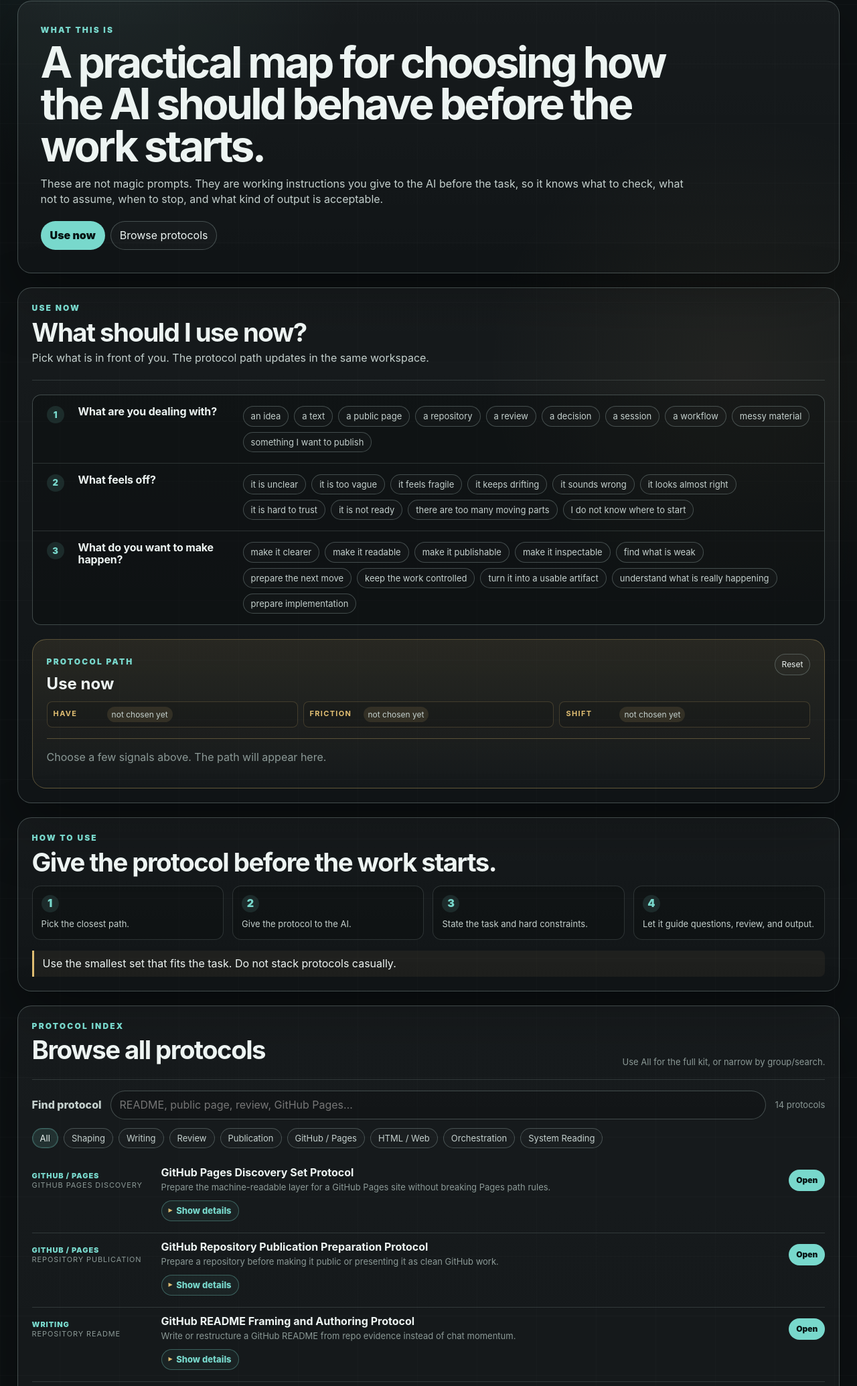
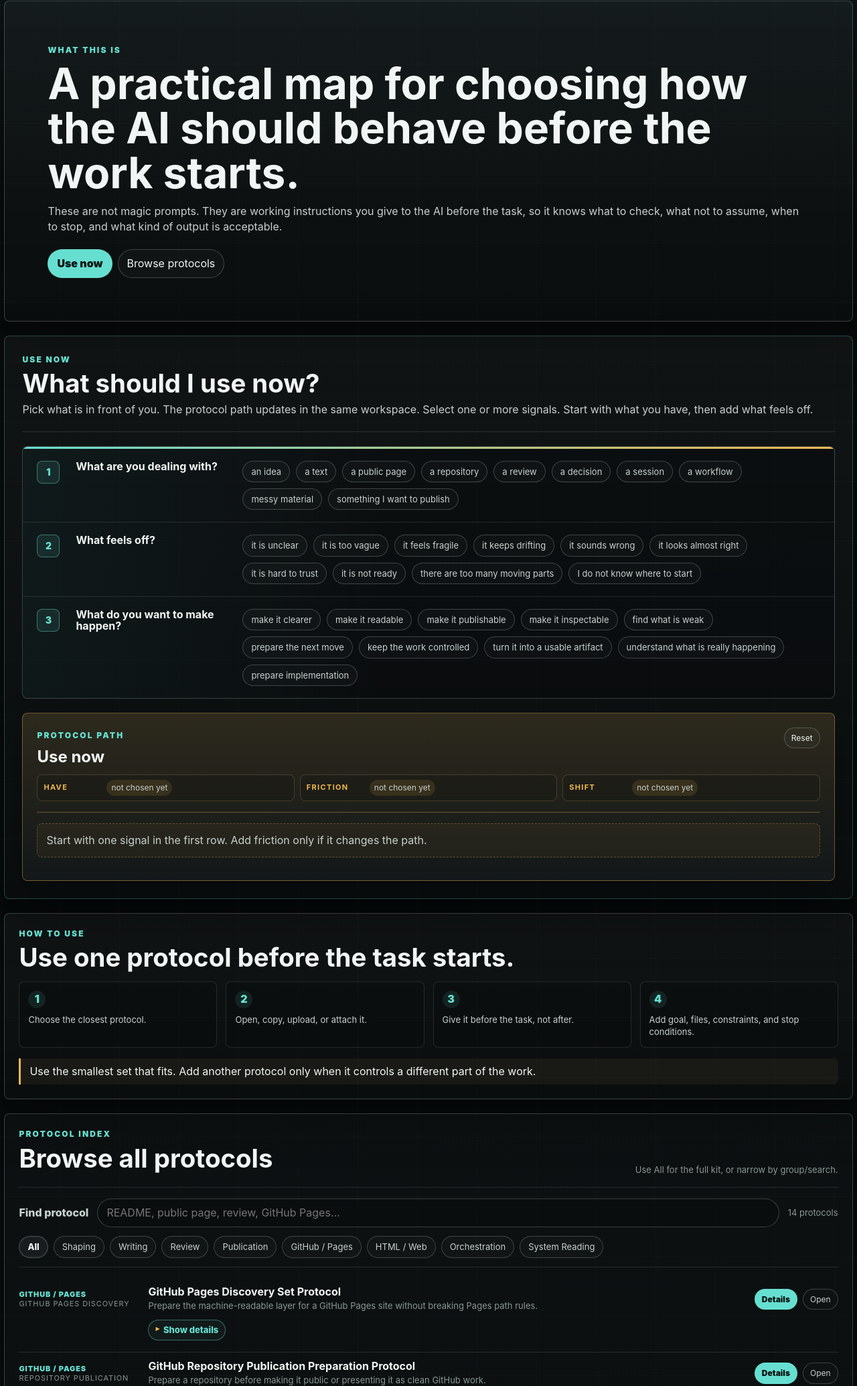
Before and after one commit to XxYouDeaDPunKxX/ai-protocol-kit, a plain HTML site: page index.html in a window 1280 px wide. Shown: the part 83-2152 px from the top of the page at 67% size. Drawn offline with Linux system fonts and the light colour scheme.

Commit message:
Refine GitHub Pages protocol picker

```diff
--- a/app.js
+++ b/app.js
@@ -89,12 +89,12 @@
     if (!stepsEl) return;
 
     stepsEl.innerHTML = (data.steps || []).map((step, index) => `
-      <section class="step-row">
+      <section class="step-row" aria-labelledby="step-title-${escapeHtml(step.id)}">
         <div class="step-number">${index + 1}</div>
         <div class="step-title">
-          <h3>${escapeHtml(step.title)}</h3>
+          <h3 id="step-title-${escapeHtml(step.id)}">${escapeHtml(step.title)}</h3>
         </div>
-        <div class="choice-grid">
+        <div class="choice-grid" role="group" aria-labelledby="step-title-${escapeHtml(step.id)}">
           ${(step.choices || []).map((choice) => `
             <button
               class="choice-button"
@@ -211,8 +211,8 @@
   function actionSet(protocol, primaryLabel = "Open") {
     return `
       <a class="btn btn-primary" href="${escapeHtml(protocol.url)}" target="_blank" rel="noopener noreferrer">${escapeHtml(primaryLabel)}</a>
-      <button class="btn" type="button" data-copy-protocol="${escapeHtml(protocol.id)}">Copy protocol</button>
-      <button class="btn" type="button" data-copy-instructions="${escapeHtml(protocol.id)}">Copy instructions</button>
+      <button class="btn btn-copy-protocol" type="button" data-copy-protocol="${escapeHtml(protocol.id)}">Copy protocol</button>
+      <button class="btn btn-copy-instructions" type="button" data-copy-instructions="${escapeHtml(protocol.id)}">Copy instructions</button>
     `;
   }
 
@@ -322,17 +322,19 @@
           <span>${escapeHtml(protocol.category)}</span>
         </div>
         <div class="row-main">
+          <p class="match-label">Matches current path</p>
           <h3 class="row-title">${escapeHtml(protocol.title)}</h3>
           <p class="row-desc">${escapeHtml(protocol.shortDescription)}</p>
         </div>
         <div class="row-actions">
-          <a class="btn btn-primary btn-small" href="${escapeHtml(protocol.url)}" target="_blank" rel="noopener noreferrer">Open</a>
+          <button class="btn btn-primary btn-small" type="button" data-toggle-details="${escapeHtml(protocol.id)}">Details</button>
+          <a class="btn btn-small" href="${escapeHtml(protocol.url)}" target="_blank" rel="noopener noreferrer">Open</a>
         </div>
         <details class="row-details">
           <summary><span class="closed-label">Show details</span><span class="open-label">Hide details</span></summary>
           <div class="detail-actions">
-            <button class="btn btn-small" type="button" data-copy-protocol="${escapeHtml(protocol.id)}">Copy protocol</button>
-            <button class="btn btn-small" type="button" data-copy-instructions="${escapeHtml(protocol.id)}">Copy instructions</button>
+            <button class="btn btn-small btn-copy-protocol" type="button" data-copy-protocol="${escapeHtml(protocol.id)}">Copy protocol</button>
+            <button class="btn btn-small btn-copy-instructions" type="button" data-copy-instructions="${escapeHtml(protocol.id)}">Copy instructions</button>
           </div>
           <div class="detail-grid">
             ${detailBlock("best", "Best for", protocol.bestFor || [])}
@@ -426,6 +428,14 @@
     const copyInstructionsButton = target.closest("[data-copy-instructions]");
     if (copyInstructionsButton) {
       copyInstructions(copyInstructionsButton.dataset.copyInstructions);
+      return;
+    }
+
+    const detailsButton = target.closest("[data-toggle-details]");
+    if (detailsButton) {
+      const row = detailsButton.closest(".protocol-row");
+      const details = row?.querySelector(".row-details");
+      if (details) details.open = !details.open;
     }
   });
 
--- a/index.html
+++ b/index.html
@@ -66,9 +66,8 @@
       <div class="tool-heading">
         <p class="eyebrow">use now</p>
         <h2 id="use-title">What should I use now?</h2>
-        <p>Pick what is in front of you. The protocol path updates in the same workspace.</p>
+        <p>Pick what is in front of you. The protocol path updates in the same workspace. Select one or more signals. Start with what you have, then add what feels off.</p>
       </div>
-
       <div class="tool-grid">
         <div class="picker-panel">
           <div id="pickerSteps" class="picker-rows" aria-label="Protocol guide choices"></div>
@@ -93,14 +92,14 @@
 
     <section class="page-shell how-panel" id="how" aria-labelledby="how-title">
       <p class="eyebrow">how to use</p>
-      <h2 id="how-title">Give the protocol before the work starts.</h2>
+      <h2 id="how-title">Use one protocol before the task starts.</h2>
       <ol class="use-flow">
-        <li><span>1</span><p>Pick the closest path.</p></li>
-        <li><span>2</span><p>Give the protocol to the AI.</p></li>
-        <li><span>3</span><p>State the task and hard constraints.</p></li>
-        <li><span>4</span><p>Let it guide questions, review, and output.</p></li>
+        <li><span>1</span><p>Choose the closest protocol.</p></li>
+        <li><span>2</span><p>Open, copy, upload, or attach it.</p></li>
+        <li><span>3</span><p>Give it before the task, not after.</p></li>
+        <li><span>4</span><p>Add goal, files, constraints, and stop conditions.</p></li>
       </ol>
-      <p class="callout">Use the smallest set that fits the task. Do not stack protocols casually.</p>
+      <p class="callout">Use the smallest set that fits. Add another protocol only when it controls a different part of the work.</p>
     </section>
 
     <section class="page-shell protocols-panel" id="protocols" aria-labelledby="protocols-title">
--- a/picker-data.js
+++ b/picker-data.js
@@ -1612,10 +1612,6 @@ window.APK_PICKER_DATA = {
     }
   ],
   "scoring": {
-    "primary": 3,
-    "secondary": 1,
-    "avoid": -4,
-    "weakThreshold": 3.2,
     "tieMargin": 1.6,
     "choicePrimary": 2.0,
     "choiceSecondary": 0.75,
@@ -1632,8 +1628,7 @@ window.APK_PICKER_DATA = {
     "dealContextBonus": 1.6
   },
   "uiCopy": {
-    "emptyResult": "Choose a few signals above. The path will appear here.",
-    "partialResult": "Keep selecting, or inspect the possible path forming here.",
+    "emptyResult": "Start with one signal in the first row. Add friction only if it changes the path.",
     "noMatch": "This kit may not cover the whole job. Use the closest protocol only for the part it actually covers."
   }
 };
--- a/style.css
+++ b/style.css
@@ -1,28 +1,24 @@
 :root {
-  --bg: #0d1113;
-  --panel: #141a1d;
-  --panel-soft: #101619;
+  --bg: #080b0c;
+  --panel-soft: #0d1214;
   --panel-strong: #182124;
-  --text: #edf4f2;
-  --soft: #c4d0cd;
-  --muted: #8b9996;
-  --dim: #5d6866;
-  --line: rgba(190, 215, 211, 0.16);
-  --line-strong: rgba(190, 215, 211, 0.28);
-  --accent: #78d8cc;
-  --accent-soft: rgba(120, 216, 204, 0.12);
-  --accent-line: rgba(120, 216, 204, 0.34);
-  --path: #e0be72;
-  --path-soft: rgba(224, 190, 114, 0.12);
-  --path-line: rgba(224, 190, 114, 0.32);
-  --warn: #d08d75;
-  --warn-soft: rgba(208, 141, 117, 0.12);
-  --shadow: 0 34px 89px rgba(0, 0, 0, 0.34);
+  --text: #f1f6f4;
+  --soft: #c7d1ce;
+  --muted: #8a9694;
+  --line: rgba(205, 221, 218, 0.13);
+  --line-strong: rgba(205, 221, 218, 0.24);
+  --accent: #66dfd0;
+  --accent-soft: rgba(102, 223, 208, 0.10);
+  --accent-line: rgba(102, 223, 208, 0.42);
+  --path: #f0b84f;
+  --path-soft: rgba(240, 184, 79, 0.12);
+  --path-line: rgba(240, 184, 79, 0.38);
+  --structure-soft: rgba(159, 180, 183, 0.08);
+  --warn: #dd8d73;
+  --shadow: 0 26px 70px rgba(0, 0, 0, 0.38);
   --r8: 8px;
-  --r13: 13px;
-  --r21: 21px;
-  --r34: 34px;
-  --max: none;
+  --r13: 8px;
+  --r21: 8px;
   color-scheme: dark;
 }
 
@@ -34,12 +30,11 @@ body {
   font-family: Inter, ui-sans-serif, system-ui, -apple-system, BlinkMacSystemFont, "Segoe UI", sans-serif;
   line-height: 1.45;
   background:
-    radial-gradient(circle at 12% 0%, rgba(120, 216, 204, 0.08), transparent 377px),
-    radial-gradient(circle at 86% 18%, rgba(224, 190, 114, 0.06), transparent 377px),
-    linear-gradient(rgba(255,255,255,0.016) 1px, transparent 1px),
+    linear-gradient(180deg, rgba(102, 223, 208, 0.045), transparent 420px),
+    linear-gradient(rgba(255,255,255,0.018) 1px, transparent 1px),
     linear-gradient(90deg, rgba(255,255,255,0.012) 1px, transparent 1px),
     var(--bg);
-  background-size: auto, auto, 89px 89px, 89px 89px, auto;
+  background-size: auto, 89px 89px, 89px 89px, auto;
 }
 
 a { color: inherit; }
@@ -68,7 +63,7 @@ button, input { font: inherit; }
   align-items: center;
   gap: 21px;
   padding: 13px clamp(21px, 5vw, 55px);
-  background: rgba(13, 17, 19, 0.84);
+  background: rgba(8, 11, 12, 0.88);
   border-bottom: 1px solid var(--line);
   backdrop-filter: blur(21px);
 }
@@ -89,7 +84,7 @@ button, input { font: inherit; }
 .site-nav a:hover { color: var(--text); }
 
 .page-shell {
-  width: calc(100% - clamp(34px, 4vw, 68px));
+  width: calc(100% - clamp(8px, 1vw, 16px));
   margin: 0 auto;
 }
 
@@ -108,13 +103,13 @@ h1 {
   margin-bottom: 13px;
   font-size: clamp(42px, 5vw, 68px);
   line-height: .98;
-  letter-spacing: -.055em;
+  letter-spacing: 0;
 }
 h2 {
   margin-bottom: 8px;
   font-size: clamp(30px, 3vw, 42px);
   line-height: 1;
-  letter-spacing: -.04em;
+  letter-spacing: 0;
 }
 h3 { font-size: 24px; line-height: 1.08; }
 p { color: var(--soft); }
@@ -135,6 +130,24 @@ p { color: var(--soft); }
 .btn:hover { border-color: var(--accent-line); background: rgba(255,255,255,.05); }
 .btn-primary { background: var(--accent); color: #061212; border-color: transparent; font-weight: 900; }
 .btn-small { padding: 6px 10px; font-size: 12px; }
+.btn-copy-protocol {
+  border-color: rgba(199, 164, 255, 0.72);
+  background: rgba(199, 164, 255, 0.17);
+  color: #f1e8ff;
+}
+.btn-copy-protocol:hover {
+  border-color: rgba(214, 190, 255, 0.92);
+  background: rgba(199, 164, 255, 0.24);
+}
+.btn-copy-instructions {
+  border-color: rgba(255, 158, 197, 0.70);
+  background: rgba(255, 158, 197, 0.16);
+  color: #ffe3ef;
+}
+.btn-copy-instructions:hover {
+  border-color: rgba(255, 190, 217, 0.92);
+  background: rgba(255, 158, 197, 0.23);
+}
 
 .hero-panel,
 .tool-panel,
@@ -142,32 +155,51 @@ p { color: var(--soft); }
 .protocols-panel {
   border: 1px solid var(--line-strong);
   border-radius: var(--r21);
-  background: linear-gradient(180deg, rgba(255,255,255,.045), rgba(255,255,255,.018));
+  background: linear-gradient(180deg, rgba(255,255,255,.04), rgba(255,255,255,.015));
   box-shadow: var(--shadow);
 }
 
 .hero-panel {
   margin-top: 34px;
-  padding: 34px;
+  padding: clamp(34px, 5vw, 68px) clamp(26px, 5vw, 68px);
+}
+.hero-copy {
+  max-width: none;
+}
+.hero-panel h1 {
+  max-width: none;
+  line-height: 1.04;
 }
 .hero-text {
-  max-width: 987px;
+  max-width: none;
   margin-bottom: 21px;
 }
-.hero-actions { display: flex; gap: 8px; flex-wrap: wrap; }
+.hero-actions {
+  display: flex;
+  gap: 8px;
+  flex-wrap: wrap;
+}
 
 .tool-panel {
   margin-top: 21px;
-  padding: 21px;
+  padding: 26px;
+  border-color: rgba(102, 223, 208, 0.28);
 }
 .tool-heading {
   border-bottom: 1px solid var(--line);
   padding-bottom: 21px;
   margin-bottom: 21px;
 }
-.tool-heading p:last-child {
-  max-width: 987px;
-  margin-bottom: 0;
+.tool-heading > p:not(.eyebrow):not(.picker-hint) { margin-bottom: 0; }
+.picker-hint {
+  display: inline-flex;
+  margin-top: 13px;
+  border: 1px solid rgba(102, 223, 208, 0.34);
+  border-radius: var(--r8);
+  background: rgba(102, 223, 208, 0.07);
+  color: var(--text);
+  padding: 8px 10px;
+  font-size: 13px;
 }
 
 .tool-grid {
@@ -178,42 +210,55 @@ p { color: var(--soft); }
 }
 
 .picker-panel {
+  position: relative;
   border: 1px solid var(--line-strong);
   border-radius: var(--r13);
-  background: rgba(6, 10, 11, 0.34);
+  background:
+    linear-gradient(90deg, rgba(102, 223, 208, 0.055), transparent 45%),
+    rgba(6, 10, 11, 0.38);
   overflow: hidden;
+}
+.picker-panel::before {
+  content: "";
+  display: block;
+  height: 3px;
+  background: linear-gradient(90deg, var(--accent), var(--path));
 }
 .picker-rows { display: grid; }
 
 .step-row {
   display: grid;
-  grid-template-columns: 34px minmax(180px, 233px) minmax(0, 1fr);
-  gap: 13px;
+  grid-template-columns: 42px minmax(174px, 233px) minmax(0, 1fr);
+  gap: 16px;
   align-items: start;
-  padding: 16px 21px;
+  padding: 18px 21px;
 }
 .step-row + .step-row { border-top: 1px solid var(--line); }
+.step-row:focus-within {
+  background: rgba(255,255,255,.018);
+}
 
 .step-number {
   display: grid;
   place-items: center;
-  width: 26px;
-  height: 26px;
-  border-radius: 50%;
+  width: 34px;
+  height: 34px;
+  border-radius: var(--r8);
   background: var(--accent-soft);
   color: var(--accent);
-  font-size: 13px;
+  border: 1px solid var(--accent-line);
+  font-size: 14px;
   font-weight: 900;
 }
 .step-title h3 {
   margin: 0;
   font-size: 16px;
-  letter-spacing: -.01em;
+  letter-spacing: 0;
 }
 .choice-grid {
   display: flex;
   flex-wrap: wrap;
-  gap: 8px;
+  gap: 9px;
   align-items: center;
   min-width: 0;
 }
@@ -221,9 +266,9 @@ p { color: var(--soft); }
 .group-chip {
   border: 1px solid var(--line-strong);
   border-radius: 999px;
-  background: rgba(255,255,255,.018);
+  background: rgba(255,255,255,.024);
   color: var(--soft);
-  padding: 7px 11px;
+  padding: 8px 12px;
   cursor: pointer;
   font-size: 13px;
   line-height: 1.1;
@@ -233,18 +278,28 @@ p { color: var(--soft); }
 .group-chip:hover { border-color: var(--accent-line); color: var(--text); }
 .choice-button[aria-pressed="true"],
 .group-chip[aria-pressed="true"] {
-  border-color: var(--accent-line);
-  background: var(--accent-soft);
+  border-color: transparent;
+  background: var(--accent);
+  color: #061212;
+  box-shadow: 0 0 0 2px rgba(102, 223, 208, 0.14);
+  font-weight: 850;
+}
+.group-chip[aria-pressed="true"] {
+  border-color: var(--line-strong);
+  background: var(--structure-soft);
   color: var(--text);
-  box-shadow: inset 0 0 0 1px rgba(120,216,204,.12);
+  box-shadow: inset 0 0 0 1px rgba(159,180,183,.10);
 }
 
 .result-panel {
   position: static;
   border: 1px solid var(--path-line);
   border-radius: var(--r21);
-  background: linear-gradient(180deg, rgba(224,190,114,.10), rgba(255,255,255,.02));
+  background:
+    linear-gradient(180deg, rgba(240,184,79,.14), rgba(255,255,255,.024)),
+    var(--panel-soft);
   padding: 21px;
+  box-shadow: 0 22px 55px rgba(0,0,0,.28);
 }
 .result-top {
   display: flex;
@@ -263,7 +318,7 @@ p { color: var(--soft); }
 }
 .path-item {
   display: grid;
-  grid-template-columns: 72px 1fr;
+  grid-template-columns: 86px minmax(0, 1fr);
   gap: 8px;
   align-items: center;
   border: 1px solid rgba(224,190,114,.20);
@@ -281,6 +336,7 @@ p { color: var(--soft); }
   display: flex;
   gap: 5px;
   flex-wrap: wrap;
+  min-width: 0;
 }
 .path-tags span,
 .path-tags em {
@@ -290,6 +346,8 @@ p { color: var(--soft); }
   padding: 3px 7px;
   font-size: 12px;
   font-style: normal;
+  max-width: 100%;
+  overflow-wrap: anywhere;
 }
 
 .use-now-card {
@@ -298,7 +356,11 @@ p { color: var(--soft); }
 }
 .empty-result {
   margin: 0;
-  color: var(--muted);
+  border: 1px dashed rgba(240,184,79,.30);
+  border-radius: var(--r8);
+  background: rgba(240,184,79,.055);
+  color: var(--soft);
+  padding: 13px;
 }
 .result-label {
   margin-bottom: 5px;
@@ -313,7 +375,7 @@ p { color: var(--soft); }
   color: var(--path);
   font-size: clamp(26px, 2.2vw, 34px);
   line-height: 1;
-  letter-spacing: -.04em;
+  letter-spacing: 0;
 }
 .result-copy {
   margin-bottom: 13px;
@@ -334,13 +396,17 @@ p { color: var(--soft); }
   align-items: center;
   gap: 6px;
   cursor: pointer;
-  color: var(--path);
+  color: #e1ecff;
   font-weight: 850;
-  border: 1px solid var(--path-line);
+  border: 1px solid rgba(151, 181, 255, 0.72);
   border-radius: 999px;
-  background: rgba(224,190,114,.055);
+  background: rgba(151, 181, 255, 0.17);
   padding: 5px 10px;
   list-style: none;
+}
+.why-toggle summary:hover {
+  border-color: rgba(185, 205, 255, 0.92);
+  background: rgba(151, 181, 255, 0.24);
 }
 .why-toggle summary::-webkit-details-marker { display: none; }
 .why-toggle summary::before { content: "▸"; font-size: 11px; }
@@ -424,6 +490,7 @@ p { color: var(--soft); }
   margin-top: 21px;
   margin-bottom: 55px;
   padding: 21px;
+  background: linear-gradient(180deg, rgba(159,180,183,.035), rgba(255,255,255,.012));
 }
 .protocols-head {
   display: flex;
@@ -465,6 +532,8 @@ p { color: var(--soft); }
   gap: 8px;
   flex-wrap: wrap;
   margin-bottom: 16px;
+  padding-bottom: 13px;
+  border-bottom: 1px solid var(--line);
 }
 .protocol-list {
   display: grid;
@@ -480,10 +549,11 @@ p { color: var(--soft); }
 }
 .protocol-row:first-child { border-top: none; }
 .protocol-row.is-recommended {
-  background: linear-gradient(90deg, rgba(224,190,114,.08), transparent 70%);
+  background: linear-gradient(90deg, rgba(240,184,79,.15), transparent 76%);
   margin-inline: -8px;
   padding-inline: 8px;
   border-radius: var(--r8);
+  border-top-color: rgba(240,184,79,.24);
 }
 .row-meta {
   color: var(--muted);
@@ -501,6 +571,18 @@ p { color: var(--soft); }
   margin: 0 0 3px;
   font-size: 16px;
 }
+.match-label {
+  display: none;
+  margin: 0 0 4px;
+  color: var(--path);
+  font-size: 11px;
+  font-weight: 900;
+  letter-spacing: .12em;
+  text-transform: uppercase;
+}
+.protocol-row.is-recommended .match-label {
+  display: block;
+}
 .row-desc {
   margin: 0;
   color: var(--muted);
@@ -510,6 +592,10 @@ p { color: var(--soft); }
   display: flex;
   gap: 8px;
   align-items: center;
+}
+.row-actions .btn:not(.btn-primary) {
+  color: var(--soft);
+  background: rgba(255,255,255,.012);
 }
 .row-details {
   grid-column: 2 / 4;
@@ -626,12 +712,12 @@ p { color: var(--soft); }
 @media (max-width: 720px) {
   .site-header { align-items: flex-start; flex-direction: column; }
   .site-nav { justify-content: flex-start; }
-  .page-shell { width: min(100% - 26px, var(--max)); }
+  .page-shell { width: calc(100% - 26px); }
   .path-strip { grid-template-columns: 1fr; }
   .hero-panel, .tool-panel, .how-panel, .protocols-panel { padding: 21px; border-radius: var(--r21); }
   h1 { font-size: 42px; }
   .step-row {
-    grid-template-columns: 26px 1fr;
+    grid-template-columns: 34px 1fr;
   }
   .choice-grid {
     grid-column: 2 / 3;
```
